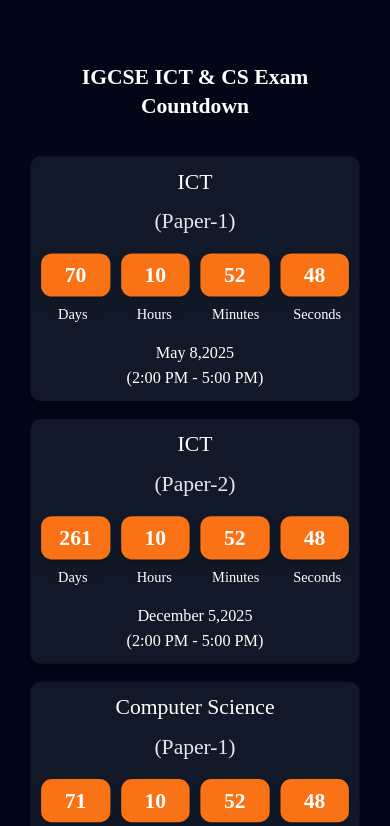
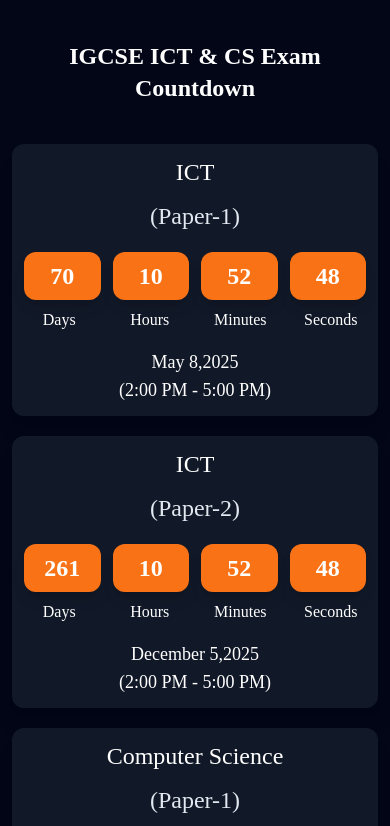
Before and after one commit to haru2004github/igcseexamcountdown, a plain HTML site: page index.html in a window 390 px wide. Shown: the top 826 px of the page. Drawn offline with nearby package versions, Linux system fonts and the light colour scheme.

Commit message:
fix the layout

```diff
--- a/index.html
+++ b/index.html
@@ -121,11 +121,11 @@
 
     </style>
 </head>
-<body id="countdowns" class="lg:max-h-screen bg-slate-950 text-white poppins-regular max-w-7xl mx-auto px-3 pb-10 md:px-0 md:py-12 md:flex items-center">
+<body id="countdowns" class="lg:max-h-screen bg-slate-950 text-white poppins-regular max-w-7xl md:mx-auto px-3 pb-10 md:px-0 md:py-12 md:flex items-center">
 
-    <div class="scale-90 flex flex-col gap-y-5 md:grid lg:grid-cols-2 gap-5  justify-center  lg:min-w-[800px] w-full">
+    <div class="md:scale-90 flex flex-col gap-y-5 md:grid lg:grid-cols-2 gap-5  justify-center  lg:min-w-[800px] w-full">
         <div class="md: col-span-2 mb-5 ">
-            <h1 class=" text-2xl md:text-5xl text-center font-bold">IGCSE ICT & CS Exam Countdown</h1>
+            <h1 class=" text-2xl md:text-5xl text-center font-bold mt-10 md:mt-0">IGCSE ICT & CS Exam Countdown</h1>
         </div>
         <div class="bg-gray-900 p-3 lg:p-5 rounded-xl shadow-xl overflow-hidden ">
             <div class="text-center text-2xl">
```
